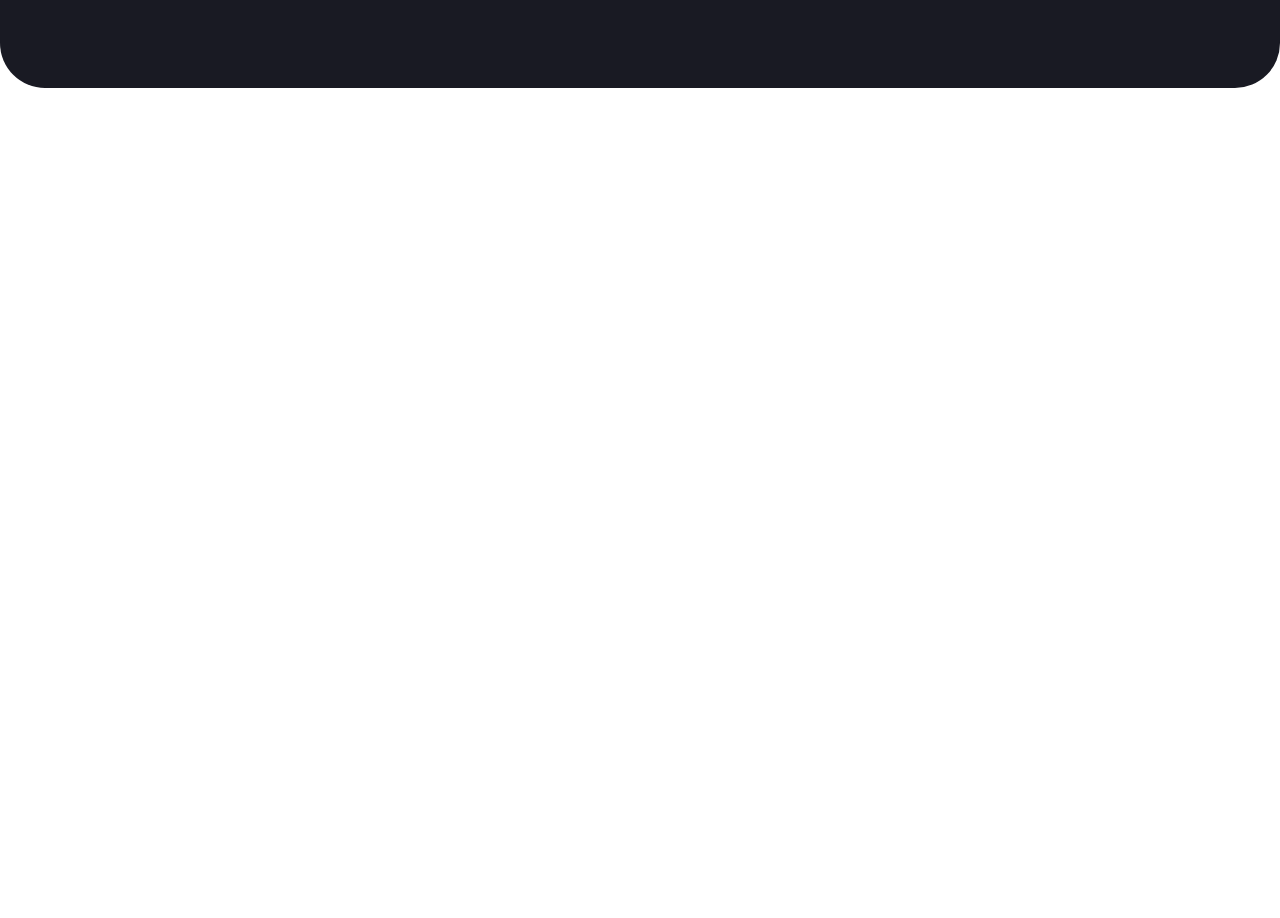
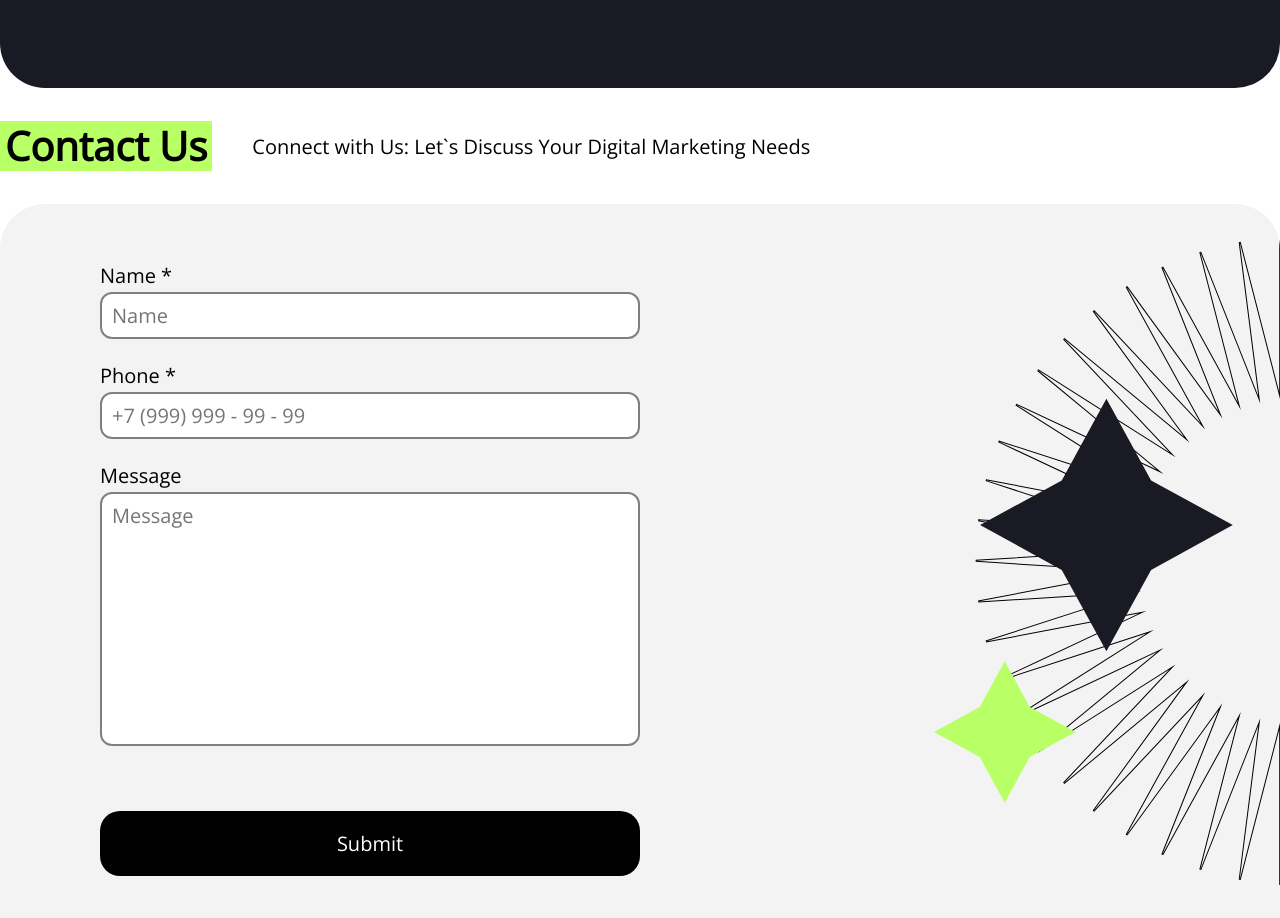
Before and after one commit to Kadokan69/multitask, a React (Vite) app: page / in a window 1280 px wide. Shown: the part 6960-7878 px from the top of the page. Before the commit the page ends 7048 px from the top, so only its background shows below. Built offline with nearby package versions, Linux system fonts and the light colour scheme.

Commit message:
feat: Реализация блока Contact Us

```diff
--- a/src/App.tsx
+++ b/src/App.tsx
@@ -10,6 +10,7 @@ import { Case } from './components/Case/Case';
 import { WorkingProcess } from './components/WorkingProcess/WorkingProcess';
 import { Team } from './components/Team/Team';
 import { Testimonials } from './components/Testimonials/Testimonials';
+import { ContactUs } from './components/ContactUs/ContactUs';
 
 function App() {
   return (
@@ -33,6 +34,7 @@ function App() {
         <WorkingProcess />
         <Team />
         <Testimonials />
+        <ContactUs />
       </main>
     </div>
   );
--- a/src/components/CallToAction/CallToAction.tsx
+++ b/src/components/CallToAction/CallToAction.tsx
@@ -9,9 +9,9 @@ export interface ICallToActionItem {
   button?: React.ReactElement;
 }
 
-interface ICallToActionProps {
-  cta: ICallToActionItem;
-}
+// interface ICallToActionProps {
+//   cta: ICallToActionItem;
+// }
 
 export function CallToAction(props: ICallToActionItem) {
   return (
--- a/src/components/Case/Case.tsx
+++ b/src/components/Case/Case.tsx
@@ -2,9 +2,9 @@ import React from 'react';
 import { Title } from '../../ui/Title';
 import style from './Case.module.scss';
 
-export interface ICaseProps {}
+// export interface ICaseProps {}
 
-export function Case(props: ICaseProps) {
+export function Case() {
   return (
     <section className={style.case}>
       <div className={style.case_wrapper}>
--- /dev/null
+++ b/src/components/ContactUs/ContactUs.module.scss
@@ -0,0 +1,83 @@
+.contact_us {
+  .contact_us_wrapper {
+    display: flex;
+    flex-direction: column;
+    max-width: 1440px;
+    min-height: 3em;
+    margin: 0 auto;
+    width: 100%;
+
+    .contact_us_title {
+      display: flex;
+      align-items: center;
+      gap: 40px;
+      justify-content: flex-start;
+
+      h2 {
+        padding: 2px 5px;
+        background: #b9ff66;
+      }
+      p {
+        max-width: 45%;
+      }
+    }
+
+    .contact_content {
+      display: grid;
+      grid-template-columns: 1fr 1fr;
+      padding: 60px 100px 80px;
+      background-color: #f3f3f3;
+      border-radius: 2.25em;
+      overflow: hidden;
+      position: relative;
+
+      .contact_form {
+        display: flex;
+        flex-direction: column;
+
+        textarea {
+          resize: none;
+        }
+
+        label {
+          display: flex;
+          flex-direction: column;
+          margin-bottom: 25px;
+
+          span {
+            margin-bottom: 5px;
+          }
+        }
+
+        input,
+        textarea {
+          outline: none;
+          padding: 0.5em;
+          border-radius: 12px;
+          border: 2px solid gray;
+          transition: border 0.3s ease-in-out;
+        }
+        input:focus,
+        textarea:focus {
+          border: 2px solid #b9ff66;
+          transition: border 0.3s ease-in-out;
+        }
+        button {
+          color: #ffffff;
+          background: black;
+          border: 1px solid transparent;
+          border-radius: 1em;
+          padding: 1em;
+          margin: 2em 0;
+          text-align: center;
+        }
+      }
+
+      img {
+        position: absolute;
+        right: 0;
+        transform: translate(50%, 5%);
+      }
+    }
+  }
+}
--- /dev/null
+++ b/src/components/ContactUs/ContactUs.tsx
@@ -0,0 +1,81 @@
+import { ChangeEvent, FormEvent, useState } from 'react';
+import { Title } from '../../ui/Title';
+import style from './ContactUs.module.scss';
+
+type TFormData = {
+  name: string;
+  phone: string;
+  message: string;
+};
+
+const initialState = { name: '', phone: '', message: '' };
+
+export function ContactUs() {
+  const [formData, setFormData] = useState<TFormData>(initialState);
+
+  function handlerForem(
+    event: ChangeEvent<HTMLInputElement | HTMLTextAreaElement>
+  ) {
+    const { name, value } = event.target;
+    setFormData((prev) => {
+      return { ...prev, [name]: value };
+    });
+  }
+
+  function handlerSubmit(e: FormEvent) {
+    e.preventDefault();
+    console.log(formData);
+    setFormData(initialState);
+  }
+
+  return (
+    <section className={style.contact_us}>
+      <div className={style.contact_us_wrapper}>
+        <Title
+          title='Contact Us'
+          description='Connect with Us: Let`s Discuss Your Digital Marketing Needs'
+          className={style.contact_us_title}
+        />
+        <div className={style.contact_content}>
+          <form className={style.contact_form} onSubmit={handlerSubmit}>
+            <label>
+              <span>Name *</span>
+              <input
+                type='text'
+                name='name'
+                required
+                placeholder='Name'
+                value={formData.name}
+                onChange={handlerForem}
+              />
+            </label>
+            <label>
+              <span>Phone *</span>
+
+              <input
+                type='tel'
+                name='phone'
+                required
+                placeholder='+7 (999) 999 - 99 - 99'
+                value={formData.phone}
+                onChange={handlerForem}
+              />
+            </label>
+            <label>
+              <span>Message</span>
+              <textarea
+                name='message'
+                placeholder='Message'
+                rows={10}
+                value={formData.message}
+                onChange={handlerForem}
+              ></textarea>
+            </label>
+            <button type='submit'>Submit</button>
+          </form>
+          <img src='src/assets/contact.svg' alt='' />
+        </div>
+      </div>
+    </section>
+  );
+}
--- a/src/components/Team/Team.tsx
+++ b/src/components/Team/Team.tsx
@@ -1,9 +1,6 @@
-import React from 'react';
 import style from './Team.module.scss';
 import { Title } from '../../ui/Title';
 import { Link } from 'react-router-dom';
-
-export interface ITeamProps {}
 
 const teams = [
   {
@@ -56,7 +53,7 @@ const teams = [
   }
 ];
 
-export function Team(props: ITeamProps) {
+export function Team() {
   return (
     <section className={style.team}>
       <div className={style.team_wrapper}>
--- a/src/components/WorkingProcess/WorkingProcess.tsx
+++ b/src/components/WorkingProcess/WorkingProcess.tsx
@@ -1,11 +1,11 @@
-import React, { useRef, useState } from 'react';
+import { useState } from 'react';
 import style from './WorkingProcess.module.scss';
 import { Title } from '../../ui/Title';
 import { Heading } from '../../ui/Heading';
 
-export interface IWorkingProcessProps {}
+// export interface IWorkingProcessProps {}
 
-export function WorkingProcess(props: IWorkingProcessProps) {
+export function WorkingProcess() {
   const [isActive, setIsActive] = useState(1);
 
   const steps = [
--- a/src/components/utis/Slider/Slider.module.scss
+++ b/src/components/utis/Slider/Slider.module.scss
@@ -33,7 +33,6 @@
   }
 }
 .sceleton {
-
   .slide {
     position: relative;
     background: #eee;
@@ -57,7 +56,6 @@
   }
 }
 
-
 @keyframes scroll {
   from {
     transform: translateX(0);
```
Also changed, not shown: src/components/utis/Slider/Slider.tsx (+12 -36 lines), src/assets/contact.svg (added).
